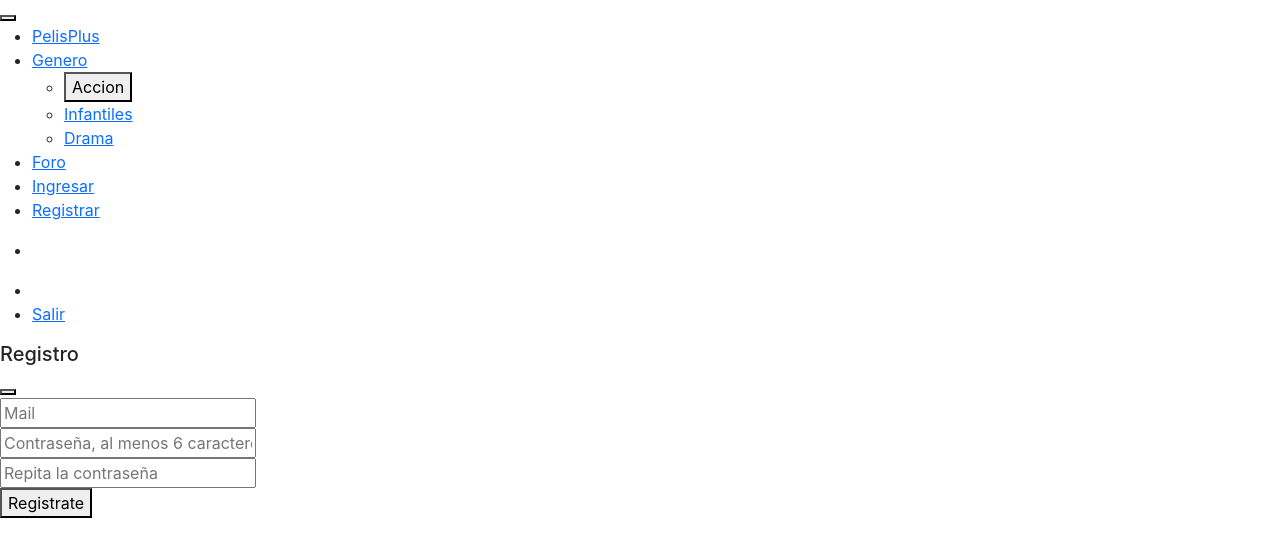
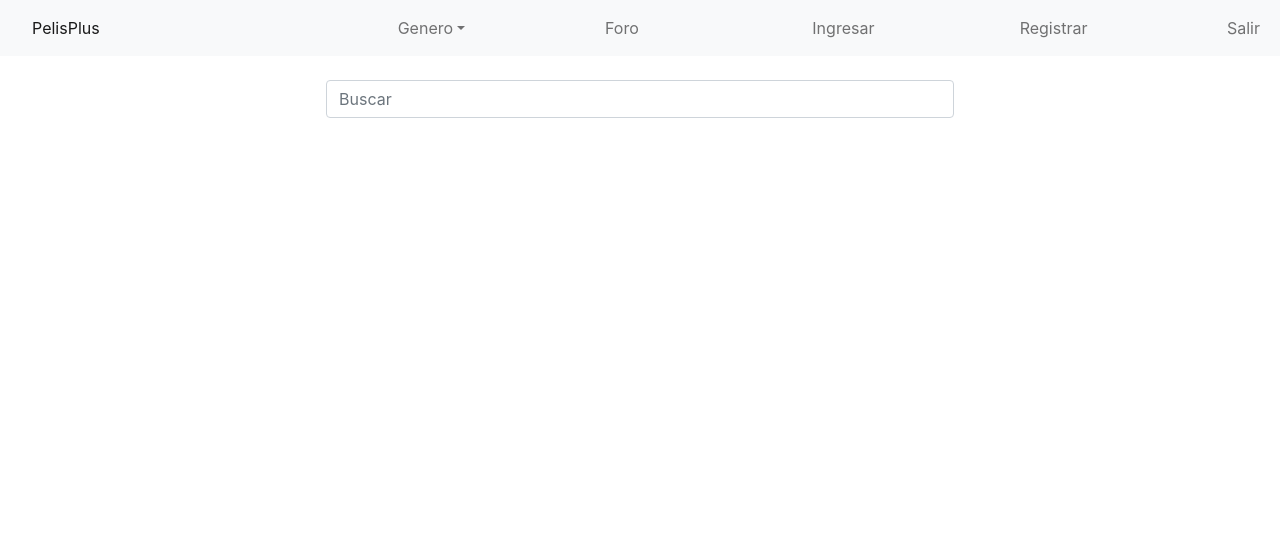
Before and after one commit to leo-it/react-comit2021, a React (Create React App) app: page / in a window 1280 px wide. Shown: the top 556 px of the page. Built offline with nearby package versions, Linux system fonts and the light colour scheme.

Commit message:
searchbox falta funcionalidad

```diff
--- a/src/App.js
+++ b/src/App.js
@@ -2,10 +2,13 @@ import React from 'react';
 import './App.css';
 
 import Navbar from './components/Navbar'
+import Searchbox from './components/Searchbox'
+
 function App() {
   return (
     <>
    <Navbar></Navbar>
+   <Searchbox></Searchbox>
     </>
   );
 }
--- a/src/components/Navbar.js
+++ b/src/components/Navbar.js
@@ -4,47 +4,47 @@ import React, {useState} from 'react'
 function Navbar() {
     return (
         <div>
-  <nav classNameName="navbar navbar-expand-lg navbar-light bg-light fixed-top">
-        <div classNameName="container-fluid d-flex flex-row-reverse bd-highlight  ">
-            <button classNameName="navbar-toggler" type="button" data-bs-toggle="collapse" data-bs-target="#navbarNav" aria-controls="navbarNav" aria-expanded="false" aria-label="Toggle navigation">
-            <span classNameName="navbar-toggler-icon"></span>
+  <nav className="navbar navbar-expand-lg navbar-light bg-light fixed-top">
+        <div className="container-fluid d-flex flex-row-reverse bd-highlight  ">
+            <button className="navbar-toggler" type="button" data-bs-toggle="collapse" data-bs-target="#navbarNav" aria-controls="navbarNav" aria-expanded="false" aria-label="Toggle navigation">
+            <span className="navbar-toggler-icon"></span>
             </button>
-            <div classNameName="collapse navbar-collapse row " id="navbarNav">
-                <ul classNameName="navbar-nav w-100">
-                    <li classNameName="nav-item  col-lg-3">
-                        <a classNameName="nav-link active" aria-current="page" href=""> PelisPlus</a>
+            <div className="collapse navbar-collapse row " id="navbarNav">
+                <ul className="navbar-nav w-100">
+                    <li className="nav-item  col-lg-3">
+                        <a className="nav-link active" aria-current="page" href=""> PelisPlus</a>
                     </li>
-                    <div classNameName="container"></div>
-                    <li classNameName="nav-item dropdown col-lg-2 logged-in">
-                        <a classNameName="nav-link dropdown-toggle gender-filter" href="#" id="navbarDropdown" role="button" data-bs-toggle="dropdown" aria-expanded="false">
+                    <div className="container"></div>
+                    <li className="nav-item dropdown col-lg-2 logged-in">
+                        <a className="nav-link dropdown-toggle gender-filter" href="#" id="navbarDropdown" role="button" data-bs-toggle="dropdown" aria-expanded="false">
                           Genero
                         </a>
-                        <ul classNameName="dropdown-menu ml-auto bg-light " aria-labelledby="navbarDropdown">
-                            <li><button classNameName="dropdown-item " href="#accion" id="accion">Accion</button></li>
-                            <li><a classNameName="dropdown-item " href="#infantil" id="infantil">Infantiles</a></li>
-                            <li><a classNameName="dropdown-item " href="#drama" id="drama">Drama</a></li>
+                        <ul className="dropdown-menu ml-auto bg-light " aria-labelledby="navbarDropdown">
+                            <li><button className="dropdown-item " href="#accion" id="accion">Accion</button></li>
+                            <li><a className="dropdown-item " href="#infantil" id="infantil">Infantiles</a></li>
+                            <li><a className="dropdown-item " href="#drama" id="drama">Drama</a></li>
                         </ul>
                     </li>
 
-                    <li classNameName="nav-item col-lg-2 logged-in">
-                        <a classNameName="nav-link" href="http://127.0.0.1:5500/assets/html/foro.html" id="foro">Foro</a>
+                    <li className="nav-item col-lg-2 logged-in">
+                        <a className="nav-link" href="http://127.0.0.1:5500/assets/html/foro.html" id="foro">Foro</a>
                     </li>
-                    <li classNameName="nav-item col-lg-2 logged-out ">
-                        <a classNameName="nav-link " href="#" data-bs-toggle="modal" data-bs-target="#signinModal">Ingresar</a>
+                    <li className="nav-item col-lg-2 logged-out ">
+                        <a className="nav-link " href="#" data-bs-toggle="modal" data-bs-target="#signinModal">Ingresar</a>
                     </li>
-                    <li classNameName="nav-item col-lg-2 logged-out">
-                        <a classNameName="nav-link" href="#" data-bs-toggle="modal" data-bs-target="#signupModal">Registrar</a>
+                    <li className="nav-item col-lg-2 logged-out">
+                        <a className="nav-link" href="#" data-bs-toggle="modal" data-bs-target="#signupModal">Registrar</a>
                     </li>
-                    <div classNameName="mt-4"></div>
-                    <li classNameName="nav-item logged-in ">
-                        <p classNameName=" pt-2" id="perfilEmail"></p>
+                    <div className="mt-4"></div>
+                    <li className="nav-item logged-in ">
+                        <p className=" pt-2" id="perfilEmail"></p>
                     </li>
-                    <div classNameName="mt-4"></div>
-                    <li classNameName="nav-item logged-in "  id="perfilPhoto">
+                    <div className="mt-4"></div>
+                    <li className="nav-item logged-in "  id="perfilPhoto">
                     </li>
-                    <div classNameName="mt-4"></div>
-                    <li classNameName="nav-item logged-in " >
-                        <a classNameName="nav-link" href="#" id="logout">  Salir</a>
+                    <div className="mt-4"></div>
+                    <li className="nav-item logged-in " >
+                        <a className="nav-link" href="#" id="logout">  Salir</a>
                     </li>
                 </ul>
             </div>
@@ -52,28 +52,28 @@ function Navbar() {
     </nav>
 
 {/* /* <!-- Modal REGISTRO--> */ }
-    <div classNameName="modal fade" id="signupModal" tabindex="-1" aria-labelledby="exampleModalLabel" aria-hidden="true">
-        <div classNameName="modal-dialog">
-            <div classNameName="modal-content">
-                <div classNameName="modal-header">
-                    <h5 classNameName="modal-title" id="exampleModalLabel">Registro</h5>
-                    <button type="button" classNameName="btn-close" data-bs-dismiss="modal" aria-label="Close"></button>
+    <div className="modal fade" id="signupModal" tabindex="-1" aria-labelledby="exampleModalLabel" aria-hidden="true">
+        <div className="modal-dialog">
+            <div className="modal-content">
+                <div className="modal-header">
+                    <h5 className="modal-title" id="exampleModalLabel">Registro</h5>
+                    <button type="button" className="btn-close" data-bs-dismiss="modal" aria-label="Close"></button>
                 </div>
-                <div classNameName="modal-body">
+                <div className="modal-body">
                     <form id="signup-form">
-                        <div classNameName="form-group  pb-3">
-                            <input type="email" id="signup-email" classNameName="form-control" placeholder="Mail" required />
+                        <div className="form-group  pb-3">
+                            <input type="email" id="signup-email" className="form-control" placeholder="Mail" required />
                         </div>
-                        <div classNameName="form-group pb-3">
-                            <input type="password" id="signup-password1" classNameName="form-control" placeholder="Contraseña, al menos 6 caracteres " required />
+                        <div className="form-group pb-3">
+                            <input type="password" id="signup-password1" className="form-control" placeholder="Contraseña, al menos 6 caracteres " required />
 
                         </div>
-                        <div classNameName="form-group  pb-3">
-                            <input type="password" id="signup-password2" classNameName="form-control" placeholder="Repita la contraseña " required />
+                        <div className="form-group  pb-3">
+                            <input type="password" id="signup-password2" className="form-control" placeholder="Repita la contraseña " required />
                             <div id="password-registro"></div>
                             <div id="mensaje-error-registro"></div>
                         </div>
-                        <button type="submit" classNameName="btn btn-primary">Registrate</button>
+                        <button type="submit" className="btn btn-primary">Registrate</button>
                     </form>
                 </div>
             </div>
@@ -81,26 +81,26 @@ function Navbar() {
     </div>
 
 {/*     <!-- Modal INGRESO-->*/}
-   <div className="modal fade" id="signinModal" tabindex="-1" aria-labelledby="exampleModalLabel" aria-hidden="true">
-        <div className="modal-dialog">
-            <div className="modal-content">
-                <div className="modal-header">
-                    <h5 className="modal-title" id="exampleModalLabel">Ingreso</h5>
-                    <button type="button" className="btn-close" data-bs-dismiss="modal" aria-label="Close"></button>
+   <div class="modal fade" id="signinModal" tabindex="-1" aria-labelledby="exampleModalLabel" aria-hidden="true">
+        <div class="modal-dialog">
+            <div class="modal-content">
+                <div class="modal-header">
+                    <h5 class="modal-title" id="exampleModalLabel">Ingreso</h5>
+                    <button type="button" class="btn-close" data-bs-dismiss="modal" aria-label="Close"></button>
                 </div>
-                <div className="modal-body">
+                <div class="modal-body">
                     <form id="login-form">
-                        <div className="form-group  pb-3">
-                            <input type="email" id="login-email" className="form-control" placeholder="Mail" required />
+                        <div class="form-group  pb-3">
+                            <input type="email" id="login-email" class="form-control" placeholder="Mail" required />
                         </div>
-                        <div className="form-group pb-3">
-                            <input type="password" id="login-password" className="form-control" placeholder="Contraseña" required />
+                        <div class="form-group pb-3">
+                            <input type="password" id="login-password" class="form-control" placeholder="Contraseña" required />
                         </div>
                         <div id="mensaje-error-ingreso"></div>
-                        <button type="submit" className="btn btn-secondary btn-block">
+                        <button type="submit" class="btn btn-secondary btn-block">
                              Ingresa
                          </button>
-                        <button type="button" className="btn btn-info" id="googleLogin">
+                        <button type="button" class="btn btn-info" id="googleLogin">
                              Ingresa con googlee
                      </button>
                     </form>
--- a/src/components/Searchbox.js
+++ b/src/components/Searchbox.js
@@ -4,12 +4,12 @@ function Searchbox() {
     return (
         <div>
              <div pt-6>
-        <br>
+        <br/>
     </div>
-    <nav className="navbar  searchbox mt-5 logged-in">
-        <div className="container-fluid d-flex justify-content-center">
-            <form className="d-flex search_box col-12 col-lg-6">
-                <input id="inputSearch" className="form-control card-filter search-input" type="search" placeholder="Buscar" aria-label="Search">
+    <nav class="navbar  searchbox mt-5 logged-in">
+        <div class="container-fluid d-flex justify-content-center">
+            <form class="d-flex search_box col-12 col-lg-6">
+                <input id="inputSearch" class="form-control card-filter search-input" type="search" placeholder="Buscar" aria-label="Search" />
               </form>
         </div>
     </nav>
```
Also changed, not shown: 1 other file (tests, documents, lock files or other folders).
